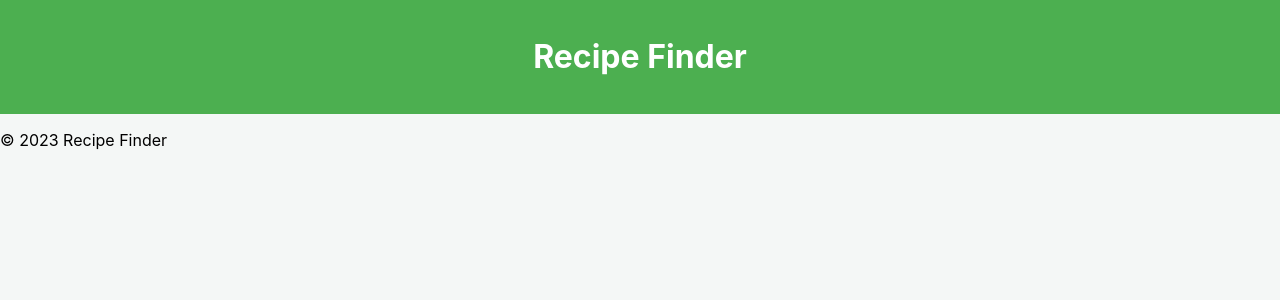
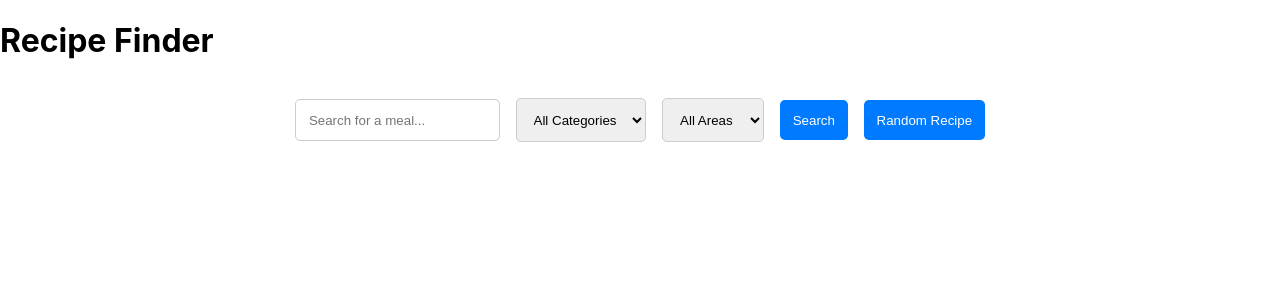
Before and after one commit to MarioSitepu/uts-pemweb-123140023, a React (Create React App) app: page / in a window 1280 px wide. Shown: the top 300 px of the page. Built offline with nearby package versions, Linux system fonts and the light colour scheme.

Commit message:
feat: build search form UI with inputs and dropdown

```diff
--- a/src/App.css
+++ b/src/App.css
@@ -1,13 +1,22 @@
-body {
-  font-family: -apple-system, BlinkMacSystemFont, 'Segoe UI', 'Roboto', 'Oxygen',
-    'Ubuntu', 'Cantarell', 'Fira Sans', 'Droid Sans', 'Helvetica Neue',
-    sans-serif;
-  margin: 0;
-  background-color: #f4f7f6;
+.search-form {
+  display: flex;
+  flex-wrap: wrap;
+  gap: 1rem;
+  padding: 1rem;
+  justify-content: center;
+  align-items: center;
 }
-.app-header {
-  background-color: #4CAF50;
+.search-form input, .search-form select, .search-form button {
+  padding: 0.8rem;
+  border-radius: 5px;
+  border: 1px solid #ccc;
+}
+.search-form button {
+  background-color: #007bff;
   color: white;
-  padding: 1rem;
-  text-align: center;
+  cursor: pointer;
+  border: none;
 }
+.search-form button:hover {
+  background-color: #0056b3;
+}
--- a/src/App.jsx
+++ b/src/App.jsx
@@ -1,17 +1,33 @@
 import React from 'react';
 import Header from './components/Header';
 import './App.css';
+import SearchForm from './components/SearchForm';
 
 function App() {
+  const handleSearch = (params) => {
+    console.log('Searching with:', params);
+    // Logika pencarian akan ditambahkan nanti
+  };
+
+  const handleFilterByArea = (area) => {
+    console.log('Filtering by area:', area);
+  };
+
+  const handleRandomRecipe = () => {
+    console.log('Fetching random recipe...');
+  };
+
   return (
     <div className="App">
       <Header />
       <main>
-        {/* Konten utama akan ada di sini */}
+        <SearchForm
+          onSearch={handleSearch}
+          onFilterByArea={handleFilterByArea}
+          onRandomRecipe={handleRandomRecipe}
+        />
       </main>
-      <footer>
-        <p>&copy; 2023 Recipe Finder</p>
-      </footer>
+      {/* ... footer */}
     </div>
   );
 }
--- /dev/null
+++ b/src/components/SearchForm.jsx
@@ -0,0 +1,42 @@
+import React, { useState } from 'react';
+
+const SearchForm = ({ onSearch, onFilterByArea, onRandomRecipe }) => {
+  const [searchTerm, setSearchTerm] = useState('');
+  const [category, setCategory] = useState('');
+  const [area, setArea] = useState('');
+
+  const handleSubmit = (e) => {
+    e.preventDefault();
+    onSearch({ searchTerm, category });
+  };
+
+  const handleAreaFilter = (e) => {
+    const selectedArea = e.target.value;
+    setArea(selectedArea);
+    onFilterByArea(selectedArea);
+  };
+
+  return (
+    <form className="search-form" onSubmit={handleSubmit}>
+      <input
+        type="text"
+        placeholder="Search for a meal..."
+        value={searchTerm}
+        onChange={(e) => setSearchTerm(e.target.value)}
+        required
+      />
+      <select value={category} onChange={(e) => setCategory(e.target.value)}>
+        <option value="">All Categories</option>
+        {/* Opsi kategori akan diisi dari API nanti */}
+      </select>
+      <select value={area} onChange={handleAreaFilter}>
+        <option value="">All Areas</option>
+        {/* Opsi area akan diisi dari API nanti */}
+      </select>
+      <button type="submit">Search</button>
+      <button type="button" onClick={onRandomRecipe}>Random Recipe</button>
+    </form>
+  );
+};
+
+export default SearchForm;
```
